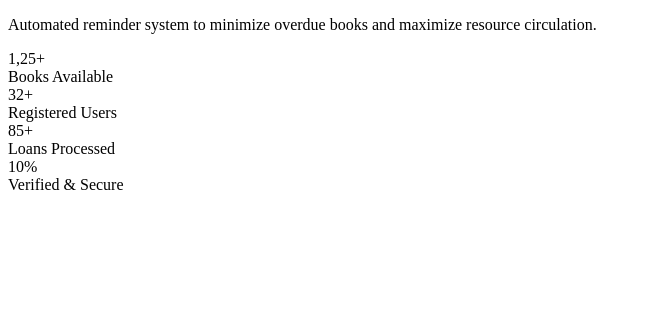
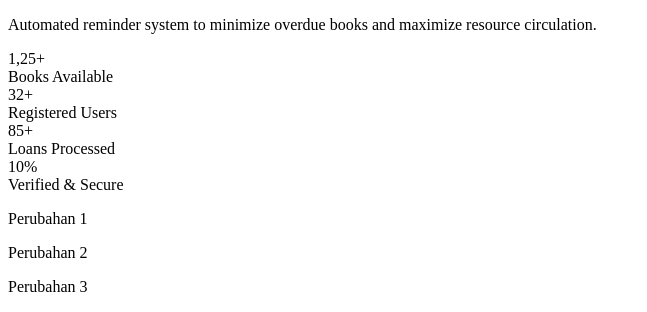
Before and after one commit to Zeesat/praktikum-git-556210, a plain HTML site: page index.html in a window 1280 px wide. Shown: the part 1359-1671 px from the top of the page, without its empty margins (0-647 px from the left). Before the commit the page ends 1561 px from the top, so only its background shows below. Drawn offline with Linux system fonts and the light colour scheme.

Commit message:
feat: add darkmode-1, darkmode-2, darkmode-3

```diff
--- a/index.html
+++ b/index.html
@@ -125,3 +125,11 @@
         </div>
     </div>
 </section>
+
+<section class="bg-black-900 text-white py-12">
+    <div class="max-w-[1200px] mx-auto px-6 grid grid-cols-2 md:grid-cols-4 gap-8">
+        <p>Perubahan 1</p>
+        <p>Perubahan 2</p>
+        <p>Perubahan 3</p>
+    </div>
+</section>
```
